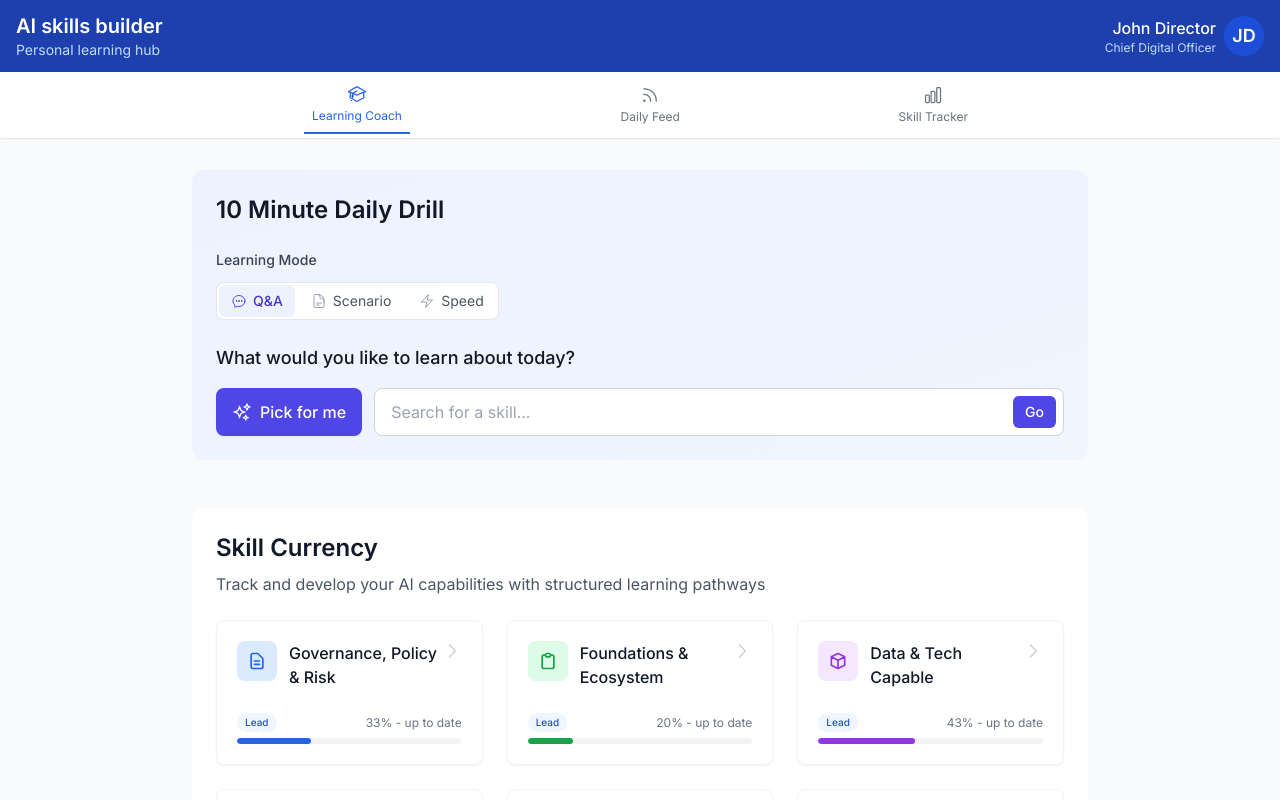
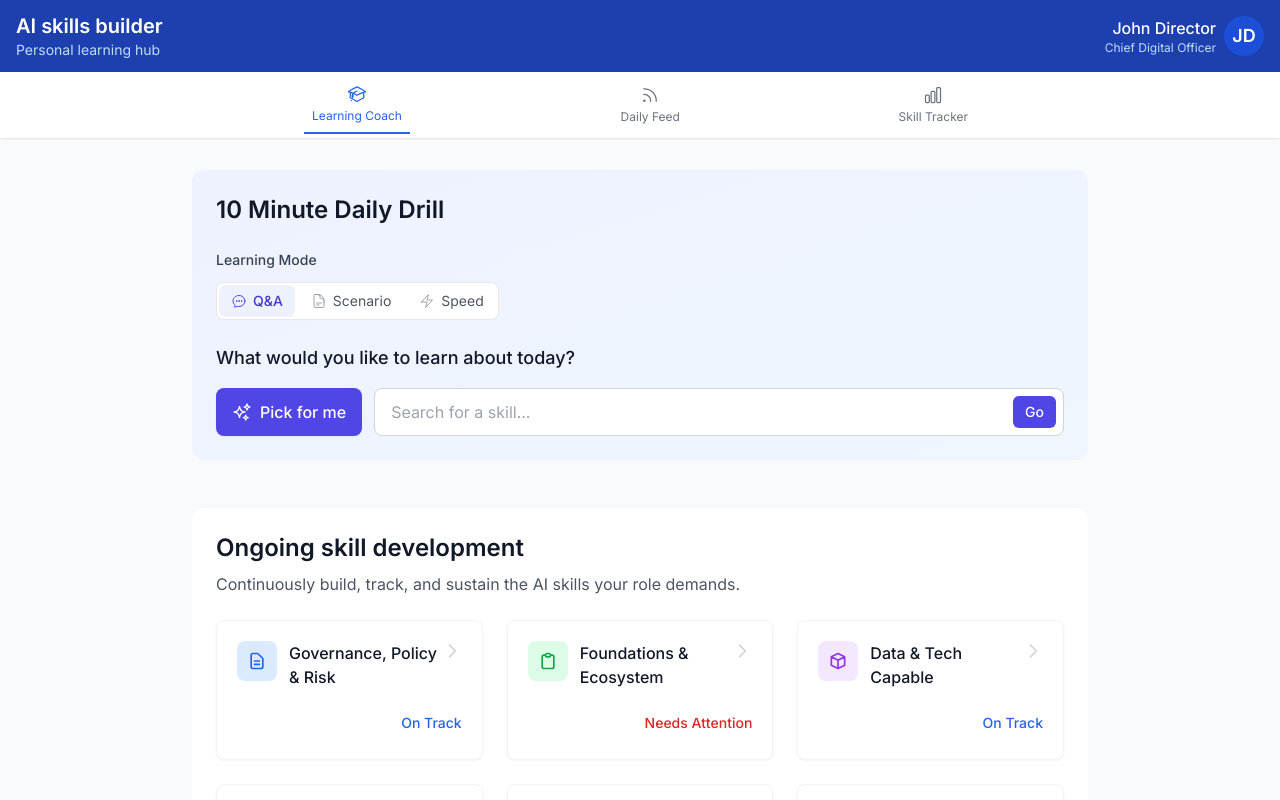
Before and after one commit to danr75/Test2Rapid, a Next.js app: page /learning-coach in a window 1280 px wide. Shown: the top 800 px of the page. Built offline with nearby package versions, Linux system fonts and the light colour scheme.

Commit message:
Skill development cards

```diff
--- a/src/pages/learning-coach.tsx
+++ b/src/pages/learning-coach.tsx
@@ -15,7 +15,43 @@ import {
   ExclamationTriangleIcon,
   ExclamationCircleIcon,
   CheckCircleIcon,
-  SparklesIcon
+  SparklesIcon,
+  ArrowLeftIcon,
+  ArrowRightIcon,
+  ArrowUpRightIcon,
+  BriefcaseIcon,
+  ChartBarIcon,
+  ChatBubbleLeftRightIcon,
+  ChevronDownIcon,
+  ChevronRightIcon,
+  ClockIcon,
+  CpuChipIcon,
+  FaceFrownIcon,
+  FaceSmileIcon,
+  FireIcon,
+  FlagIcon,
+  FolderIcon,
+  GifIcon,
+  GlobeAltIcon,
+  HandRaisedIcon,
+  HashtagIcon,
+  LightBulbIcon,
+  LinkIcon,
+  ListBulletIcon,
+  MagnifyingGlassIcon,
+  MapPinIcon,
+  MegaphoneIcon,
+  MicrophoneIcon,
+  PencilSquareIcon,
+  PhotoIcon,
+  PlayCircleIcon,
+  PlusIcon,
+  QuestionMarkCircleIcon,
+  RocketLaunchIcon,
+  ScaleIcon,
+  ShieldCheckIcon,
+  CheckBadgeIcon,
+  ArrowTrendingUpIcon
 } from '@heroicons/react/24/outline';
 import tagsModule, { TagGroup } from '@/types/tags';
 
@@ -223,6 +259,39 @@ const strategicFocusTopics: StrategicFocusCardData[] = [
     duration: '12 min',
   }
 ];
+
+// Determine progress status based on percentage
+const getProgressStatus = (percentage: number) => {
+  if (percentage < 33) return 'behind';
+  if (percentage < 66) return 'on track';
+  return 'excelling';
+};
+
+// Get status color and text based on status
+const getStatusConfig = (status: string) => {
+  switch (status) {
+    case 'behind':
+      return {
+        color: 'text-red-600',
+        label: 'Needs Attention'
+      };
+    case 'on track':
+      return {
+        color: 'text-blue-600',
+        label: 'On Track'
+      };
+    case 'excelling':
+      return {
+        color: 'text-green-600',
+        label: 'Ahead of Plan'
+      };
+    default:
+      return {
+        color: 'text-gray-600',
+        label: 'Unknown'
+      };
+  }
+};
 
 const LearningCoachPage: React.FC = () => {
   const { state, dispatch } = useLearning() || {};
@@ -565,8 +634,8 @@ const LearningCoachPage: React.FC = () => {
           {/* Learning Pathways Section */}
           <div id="learning-pathways" className="mt-12 bg-white rounded-xl p-6 -mx-6 sm:mx-0">
             <div className="mb-6">
-              <h2 className="text-2xl font-semibold text-gray-900 mb-2">Skill Currency</h2>
-              <p className="text-gray-600 text-base">Track and develop your AI capabilities with structured learning pathways</p>
+              <h2 className="text-2xl font-semibold text-gray-900 mb-2">Ongoing skill development</h2>
+              <p className="text-gray-600 text-base">Continuously build, track, and sustain the AI skills your role demands.</p>
             </div>
 
             <div className="grid grid-cols-1 md:grid-cols-2 lg:grid-cols-3 gap-6">
@@ -627,20 +696,17 @@ const LearningCoachPage: React.FC = () => {
                       </div>
 
                       <div className="mt-3">
-                        <div className="flex justify-between items-center mb-1.5">
-                          <span className="inline-flex items-center px-2 py-0.5 rounded-full text-[10px] font-medium bg-blue-50 text-blue-700">
-                            Lead
-                          </span>
-                          <span className="text-xs text-gray-500">{pathway.progress.percentage}% - up to date</span>
+                        <div className="flex justify-end items-center mb-1.5">
+                          {(() => {
+                            const status = getProgressStatus(pathway.progress.percentage);
+                            const { color, label } = getStatusConfig(status);
+                            return (
+                              <span className={`text-sm font-medium ${color}`}>
+                                {label}
+                              </span>
+                            );
+                          })()}
                         </div>
-                        <div className="w-full bg-gray-100 rounded-full h-1.5 overflow-hidden">
-                          <div
-                            className={`h-full rounded-full ${progressBarColor}`}
-                            style={{ width: `${pathway.progress.percentage}%` }}
-                            aria-hidden="true"
-                          />
-                        </div>
-
                       </div>
                     </div>
                   </div>
```
